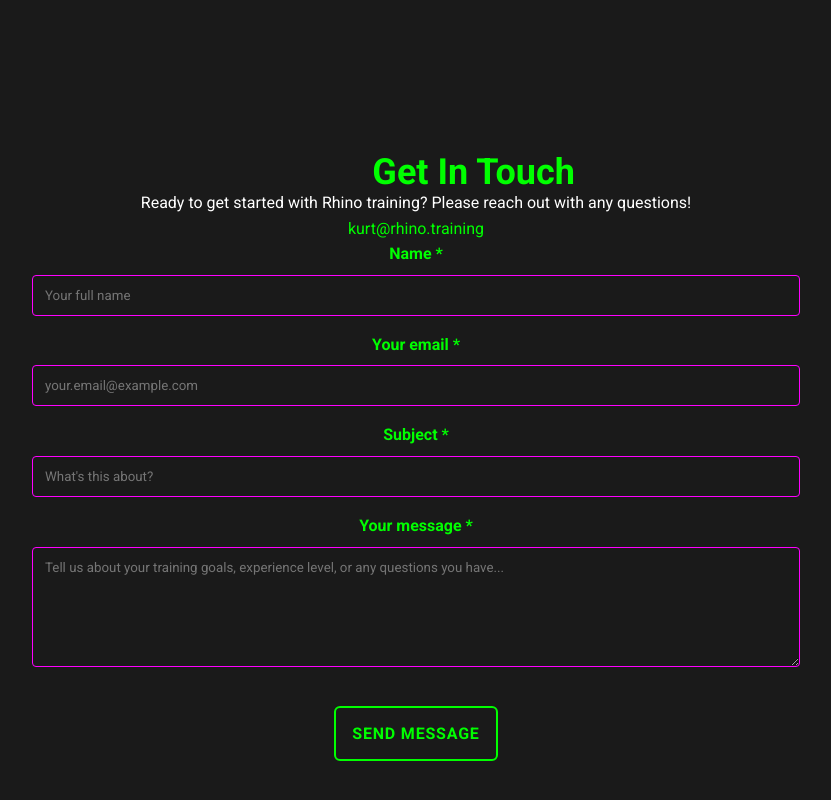
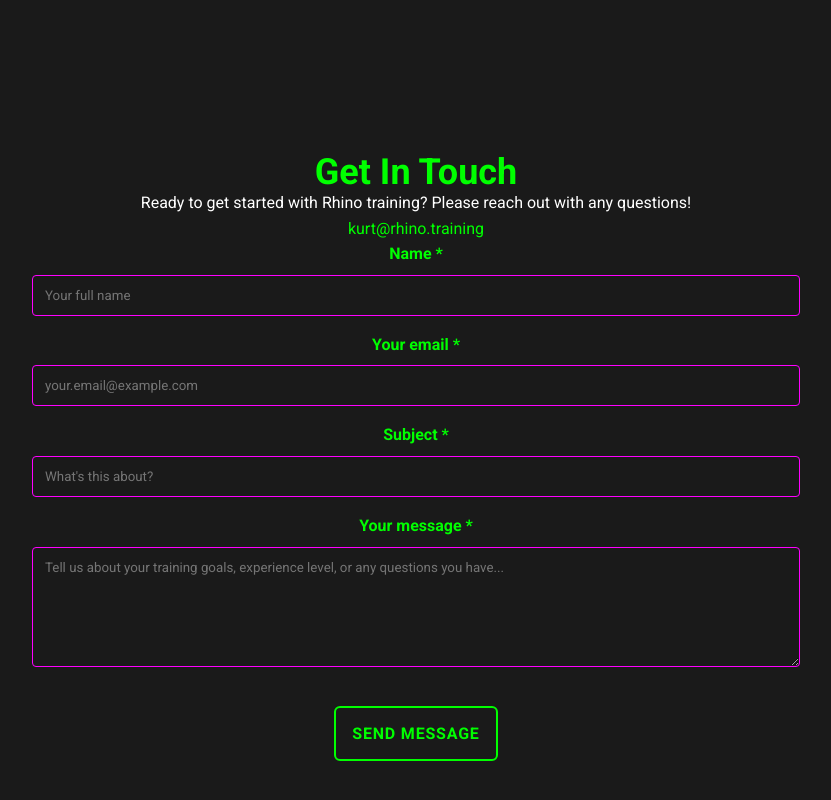
Before and after one commit to kurtm83/ART-site, a plain HTML site: page index.html in a window 1280 px wide. Shown: the part 2550-3350 px from the top of the page, without its empty margins (224-1055 px from the left). Drawn offline with Linux system fonts and the light colour scheme.

Commit message:
Add styling for contact section heading to center alignment

```diff
--- a/styles.css
+++ b/styles.css
@@ -726,6 +726,13 @@
 	letter-spacing: 0.05em;
 }
 
+/* Contact section specific heading styling */
+#contact .heading-primary {
+	align-self: center;
+	margin-left: 0;
+	text-align: center;
+}
+
 .contact-submit:hover {
 	background-color: var(--color-lime);
 	color: var(--color-terminal-bg);
```
